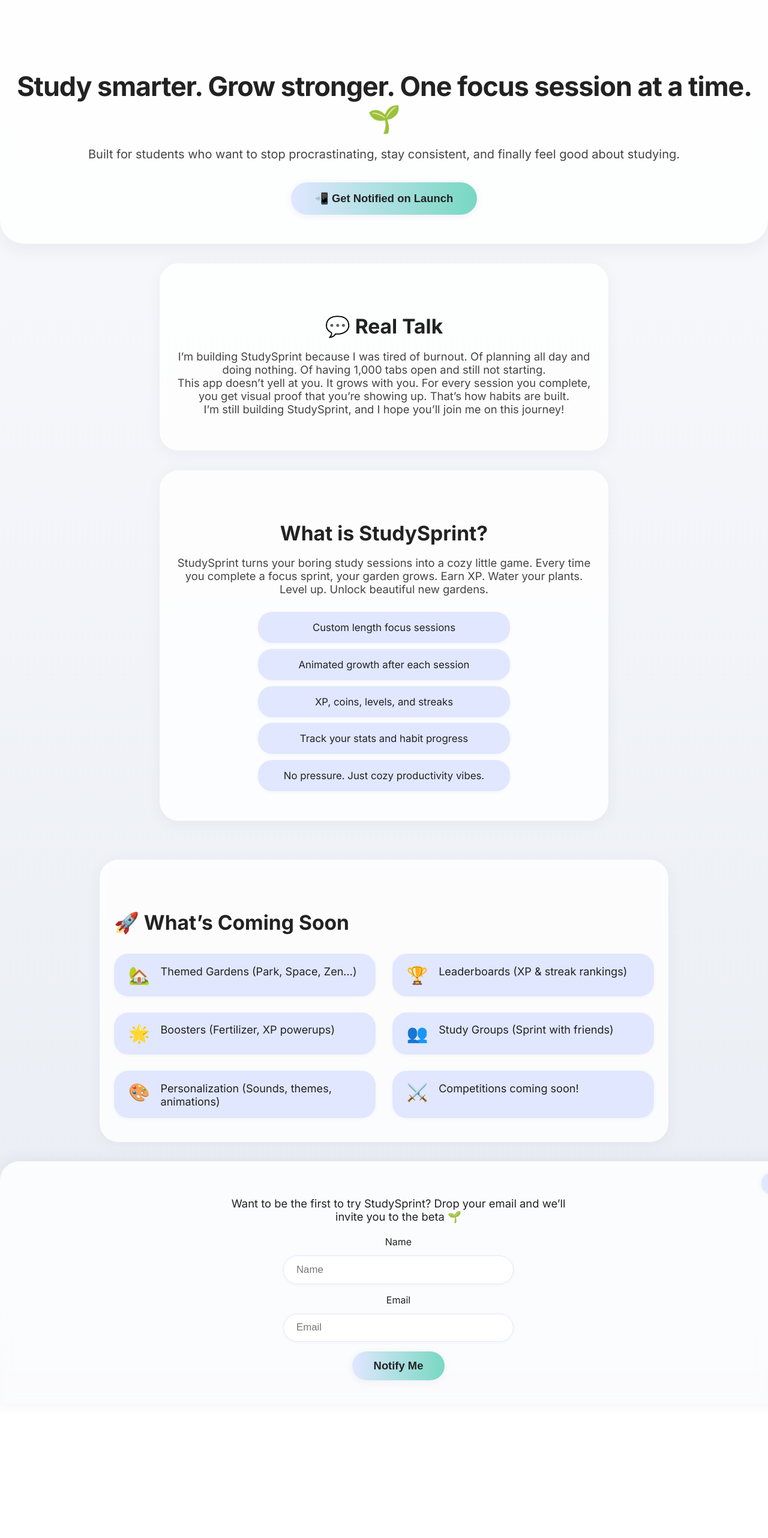
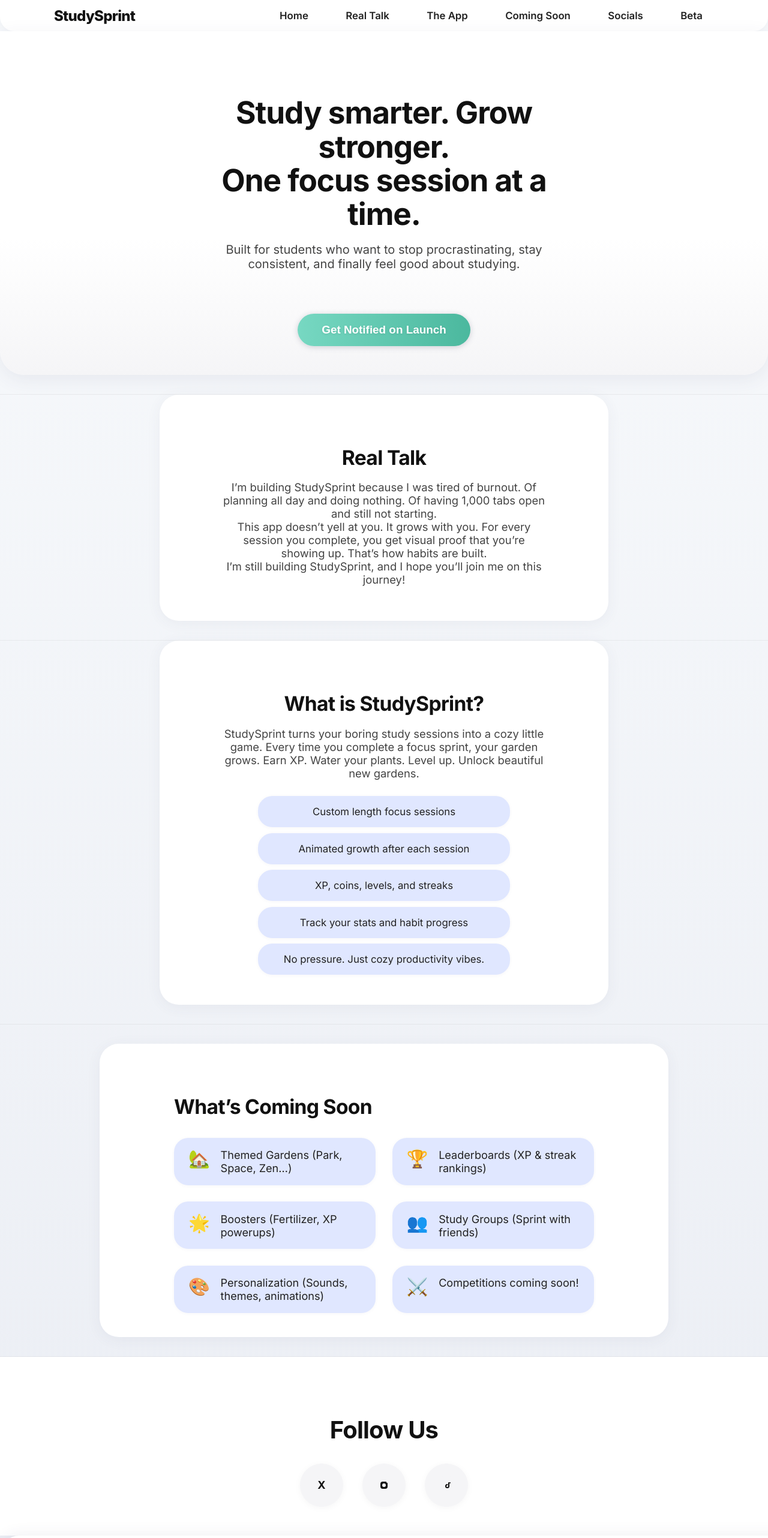
Before and after one commit to appStudySprint/StudySprint, a React (Create React App) app: page / in a window 1280 px wide. Shown: the top 2564 px of the page at 60% size. Before the commit the page ends 2341 px from the top, so only its background shows below. Built offline with nearby package versions, Linux system fonts and the light colour scheme.

Commit message:
Apple-style redesign: gradients, interactive info boxes, smooth scroll, and bugfixes (no blur)

```diff
--- a/src/App.css
+++ b/src/App.css
@@ -30,21 +30,40 @@
   background: none;
 }
 
+.navbar {
+  position: sticky;
+  top: 0;
+  width: 100%;
+  background: #fff;
+  box-shadow: 0 2px 16px rgba(60,60,100,0.06);
+  z-index: 200;
+  padding: 0.5rem 0;
+  border-radius: 0 0 1.5rem 1.5rem;
+  transition: box-shadow 0.2s;
+}
+
 .hero-section {
-  padding: 5rem 1.5rem 3rem 1.5rem;
+  padding: 3.5rem 1.5rem 3rem 1.5rem;
   text-align: center;
-  background: var(--surface);
+  background: linear-gradient(180deg, #fff 60%, #f5f5f7 100%);
   border-radius: 0 0 2.5rem 2.5rem;
   box-shadow: 0 8px 32px 0 rgba(60,60,100,0.08);
-  backdrop-filter: blur(8px);
   margin-bottom: 2rem;
+  position: relative;
+  z-index: 100;
+}
+.hero-content {
+  max-width: 600px;
+  margin: 0 auto;
+  padding: 0 1rem;
 }
 .hero-section h1 {
-  font-size: 2.8rem;
+  font-size: 3.2rem;
   font-weight: 800;
   margin-bottom: 1.2rem;
-  color: var(--text);
+  color: #111;
   letter-spacing: -1px;
+  line-height: 1.1;
 }
 .hero-sub {
   font-size: 1.25rem;
@@ -53,25 +72,55 @@
   font-weight: 400;
 }
 .cta-btn {
-  background: linear-gradient(90deg, var(--accent) 0%, var(--primary) 100%);
-  color: var(--text);
-  font-size: 1.15rem;
+  background: linear-gradient(90deg, var(--primary) 0%, var(--primary-dark) 100%);
+  color: #fff;
+  font-size: 1.18rem;
   border: none;
   border-radius: 2rem;
   padding: 1rem 2.5rem;
-  box-shadow: 0 2px 12px 0 rgba(60,60,100,0.08);
+  box-shadow: 0 2px 12px 0 rgba(60,60,100,0.12), 0 1px 8px 0 rgba(0,0,0,0.08);
   cursor: pointer;
-  font-weight: 600;
-  transition: background 0.3s, box-shadow 0.2s;
+  font-weight: 700;
+  transition: background 0.3s, box-shadow 0.2s, transform 0.15s;
+  margin-top: 2.2rem;
+  display: inline-block;
+  text-shadow: 0 1px 4px rgba(0,0,0,0.10);
 }
 .cta-btn:hover {
+  background: linear-gradient(90deg, var(--primary-dark) 0%, var(--primary) 100%);
+  color: #fff;
+  box-shadow: 0 4px 24px 0 rgba(60,60,100,0.16);
+  transform: scale(1.04) translateY(-2px);
+}
+.cta-btn:active {
   background: var(--primary-dark);
   color: #fff;
-  box-shadow: 0 4px 24px 0 rgba(60,60,100,0.12);
+  box-shadow: 0 2px 8px 0 rgba(60,60,100,0.10);
+  transform: scale(0.98);
 }
 .cta-btn:focus {
   outline: 2px dashed var(--primary);
   outline-offset: 4px;
+}
+
+.what-is-section, .real-talk-section, .coming-soon-section {
+  background: linear-gradient(135deg, var(--primary) 0%, var(--primary-dark) 100%);
+  position: relative;
+  overflow: hidden;
+  box-shadow: 0 8px 40px 0 rgba(60,60,100,0.14), 0 1.5px 18px 0 var(--primary-dark);
+  transition: transform 0.38s cubic-bezier(.4,0,.2,1), box-shadow 0.38s cubic-bezier(.4,0,.2,1);
+}
+.what-is-section:hover, .real-talk-section:hover, .coming-soon-section:hover {
+  transform: scale(1.012) translateY(-2px);
+  box-shadow: 0 10px 28px 0 rgba(60,60,100,0.16), 0 2px 12px 0 var(--primary-dark);
+  z-index: 10;
+}
+.what-is-section::after, .real-talk-section::after, .coming-soon-section::after {
+  content: none;
+}
+.what-is-content, .real-talk-content, .coming-soon-content {
+  position: relative;
+  z-index: 1;
 }
 
 .what-is-section {
@@ -79,16 +128,21 @@
   max-width: 700px;
   margin: 0 auto 2rem auto;
   text-align: center;
-  background: var(--surface);
+  background: #fff;
   border-radius: 2rem;
   box-shadow: 0 4px 24px 0 rgba(60,60,100,0.06);
-  backdrop-filter: blur(6px);
+}
+.what-is-content {
+  max-width: 540px;
+  margin: 0 auto;
+  padding: 0 1rem;
 }
 .what-is-section h2 {
   font-size: 2.1rem;
   margin-bottom: 1.1rem;
-  color: var(--text);
+  color: #111;
   font-weight: 700;
+  letter-spacing: -0.02em;
 }
 .what-is-section p {
   font-size: 1.15rem;
@@ -115,18 +169,23 @@
 
 .coming-soon-section {
   padding: 3.5rem 1.5rem 2.5rem 1.5rem;
-  background: var(--surface);
+  background: #fff;
   border-radius: 2rem;
   max-width: 900px;
   margin: 2rem auto;
   box-shadow: 0 4px 24px 0 rgba(60,60,100,0.06);
-  backdrop-filter: blur(6px);
+}
+.coming-soon-content {
+  max-width: 700px;
+  margin: 0 auto;
+  padding: 0 1rem;
 }
 .coming-soon-section h2 {
   font-size: 2.1rem;
   margin-bottom: 2rem;
-  color: var(--text);
+  color: #111;
   font-weight: 700;
+  letter-spacing: -0.02em;
 }
 .coming-soon-grid {
   display: grid;
@@ -153,16 +212,21 @@
   max-width: 700px;
   margin: 0 auto 2rem auto;
   text-align: center;
-  background: var(--surface);
+  background: #fff;
   border-radius: 2rem;
   box-shadow: 0 4px 24px 0 rgba(60,60,100,0.06);
-  backdrop-filter: blur(6px);
+}
+.real-talk-content {
+  max-width: 540px;
+  margin: 0 auto;
+  padding: 0 1rem;
 }
 .real-talk-section h2 {
   font-size: 2.1rem;
   margin-bottom: 1.1rem;
-  color: var(--text);
+  color: #111;
   font-weight: 700;
+  letter-spacing: -0.02em;
 }
 .real-talk-section p {
   font-size: 1.15rem;
@@ -197,17 +261,28 @@
   outline: 2px dashed var(--primary);
   outline-offset: 4px;
 }
+.footer-cta-anim {
+  max-width: 600px;
+  margin: 0 auto;
+  padding: 0 1rem;
+  opacity: 0;
+  transform: translateY(40px);
+  transition: opacity 0.9s cubic-bezier(.4,0,.2,1), transform 0.9s cubic-bezier(.4,0,.2,1);
+}
+.footer-cta-anim.fade-in {
+  opacity: 1;
+  transform: translateY(0);
+}
 .footer-cta-section {
   position: sticky;
   bottom: 0;
   width: 100%;
   z-index: 10;
-  background: var(--surface);
+  background: #fff;
   padding: 2.5rem 1.5rem 2.5rem 1.5rem;
   border-radius: 2rem 2rem 0 0;
   box-shadow: 0 -2px 24px 0 rgba(60,60,100,0.08);
   backdrop-filter: blur(8px);
-  /* Add relative for close button */
   position: relative;
   opacity: 0;
   pointer-events: none;
@@ -221,12 +296,14 @@
   max-width: 600px;
   margin: 0 auto;
   text-align: center;
+  background: none;
 }
 .footer-cta-content p {
-  font-size: 1.15rem;
-  color: var(--text);
+  font-size: 1.18rem;
+  color: #111;
   margin-bottom: 1.3rem;
-  font-weight: 500;
+  font-weight: 600;
+  background: none;
 }
 .cta-form {
   display: flex;
@@ -254,19 +331,27 @@
 .cta-form button {
   background: linear-gradient(90deg, var(--accent) 0%, var(--primary) 100%);
   color: var(--text);
-  font-size: 1.15rem;
+  font-size: 1.18rem;
   border: none;
   border-radius: 2rem;
-  padding: 0.8rem 2.2rem;
+  padding: 1rem 2.5rem;
   box-shadow: 0 2px 12px 0 rgba(60,60,100,0.08);
   cursor: pointer;
-  font-weight: 600;
-  transition: background 0.3s, box-shadow 0.2s;
+  font-weight: 700;
+  transition: background 0.3s, box-shadow 0.2s, transform 0.15s;
+  outline: none;
 }
 .cta-form button:hover {
   background: var(--primary-dark);
   color: #fff;
   box-shadow: 0 4px 24px 0 rgba(60,60,100,0.12);
+  transform: scale(1.04) translateY(-2px);
+}
+.cta-form button:active {
+  background: var(--primary-dark);
+  color: #fff;
+  box-shadow: 0 2px 8px 0 rgba(60,60,100,0.10);
+  transform: scale(0.98);
 }
 .cta-form button:focus {
   outline: 2px dashed var(--primary);
@@ -283,7 +368,27 @@
   font-weight: 600;
 }
 
+.fade-in {
+  opacity: 1;
+  transform: translateY(0);
+  transition: opacity 0.9s cubic-bezier(.4,0,.2,1), transform 0.9s cubic-bezier(.4,0,.2,1);
+}
+.hero-content {
+  opacity: 1;
+  transform: none;
+}
+
 @media (max-width: 768px) {
+  .hero-section {
+    padding: 2.5rem 1rem 2rem 1rem;
+  }
+  .hero-section h1 {
+    font-size: 2.1rem;
+  }
+  .cta-btn {
+    font-size: 1rem;
+    padding: 0.8rem 1.5rem;
+  }
   .hero-section,
   .what-is-section,
   .real-talk-section,
--- a/src/App.js
+++ b/src/App.js
@@ -4,6 +4,8 @@
 import WhatIsSection from './WhatIsSection';
 import ComingSoonSection from './ComingSoonSection';
 import RealTalkSection from './RealTalkSection';
+import SocialMediaSection from './SocialMediaSection';
+import NavBar from './NavBar';
 const FooterCTASection = React.lazy(() => import('./FooterCTASection'));
 
 function App() {
@@ -14,17 +16,55 @@
       footerCTARef.current.show();
       const formSection = document.getElementById('footer-cta-section');
       if (formSection) {
-        formSection.scrollIntoView({ behavior: 'smooth' });
+        // Custom scroll: slow down by 30% in the last 20% of the scroll
+        const viewportHeight = window.innerHeight;
+        const offset = viewportHeight * 0.1; // 10% from top
+        const targetY = formSection.getBoundingClientRect().top + window.pageYOffset - offset;
+        const startY = window.pageYOffset;
+        const distance = targetY - startY;
+        const duration = 1600;
+        let startTime = null;
+        function customEase(t) {
+          if (t < 0.8) {
+            return t / 0.8 * 0.7; // first 80% of time, 70% of distance
+          } else {
+            // last 20% of time, 30% of distance, slower
+            return 0.7 + ((t - 0.8) / 0.2) * 0.3;
+          }
+        }
+        function scrollStep(timestamp) {
+          if (!startTime) startTime = timestamp;
+          const elapsed = timestamp - startTime;
+          const progress = Math.min(elapsed / duration, 1);
+          const eased = customEase(progress);
+          window.scrollTo(0, startY + distance * eased);
+          if (progress < 1) {
+            window.requestAnimationFrame(scrollStep);
+          }
+        }
+        window.requestAnimationFrame(scrollStep);
       }
     }
   };
 
   return (
     <div className="App">
-      <HeroSection onNotifyClick={handleScrollToForm} />
-      <RealTalkSection />
-      <WhatIsSection />
-      <ComingSoonSection />
+      <NavBar />
+      <section id="hero-section">
+        <HeroSection onNotifyClick={handleScrollToForm} />
+      </section>
+      <section id="real-talk-section">
+        <RealTalkSection />
+      </section>
+      <section id="what-is-section">
+        <WhatIsSection />
+      </section>
+      <section id="coming-soon-section">
+        <ComingSoonSection />
+      </section>
+      <section id="social-media-section">
+        <SocialMediaSection />
+      </section>
       <Suspense fallback={null}>
         <FooterCTASection ref={footerCTARef} />
       </Suspense>
--- a/src/ComingSoonSection.js
+++ b/src/ComingSoonSection.js
@@ -1,4 +1,4 @@
-import React from 'react';
+import React, { useEffect, useRef } from 'react';
 
 const features = [
   { icon: '🏡', text: 'Themed Gardens (Park, Space, Zen…)'},
@@ -9,9 +9,17 @@
   { icon: '⚔️', text: 'Competitions coming soon!'},
 ];
 
-const ComingSoonSection = () => (
+const ComingSoonSection = () => {
+  const ref = useRef();
+  useEffect(() => {
+    if (ref.current) {
+      ref.current.classList.add('fade-in');
+    }
+  }, []);
+  return (
     <section className="coming-soon-section">
-    <h2>🚀 What’s Coming Soon</h2>
+      <div className="coming-soon-content" ref={ref}>
+        <h2>What’s Coming Soon</h2>
         <div className="coming-soon-grid">
           {features.map((f, i) => (
             <div className="coming-soon-feature" key={i}>
@@ -20,7 +28,9 @@
             </div>
           ))}
         </div>
+      </div>
     </section>
   );
+};
 
 export default ComingSoonSection;
--- a/src/FooterCTASection.js
+++ b/src/FooterCTASection.js
@@ -1,4 +1,4 @@
-import React, { useState, useEffect, forwardRef, useImperativeHandle } from 'react';
+import React, { useState, useEffect, forwardRef, useImperativeHandle, useRef } from 'react';
 
 function debounce(func, delay = 100) {
   let timeout;
@@ -11,7 +11,7 @@
 const FooterCTASection = forwardRef((props, ref) => {
   const [visible, setVisible] = useState(false);
   const [closed, setClosed] = useState(false);
-  // Removed unused lastScrollY
+  const animRef = useRef();
 
   useImperativeHandle(ref, () => ({
     show: () => {
@@ -25,7 +25,6 @@
       const scrollPosition = window.innerHeight + window.scrollY;
       const bottom = document.body.offsetHeight - 10;
       const atBottom = scrollPosition >= bottom;
-      // If user scrolls up by at least 200px from the bottom, reset closed state
       if (!atBottom && closed) {
         const distanceFromBottom = document.body.offsetHeight - window.innerHeight - window.scrollY;
         if (distanceFromBottom > 200) {
@@ -39,13 +38,18 @@
     const debouncedHandleScroll = debounce(handleScroll, 100);
     window.addEventListener('scroll', debouncedHandleScroll);
     window.addEventListener('resize', debouncedHandleScroll);
-    // Run once on mount
     handleScroll();
     return () => {
       window.removeEventListener('scroll', debouncedHandleScroll);
       window.removeEventListener('resize', debouncedHandleScroll);
     };
   }, [closed]);
+
+  useEffect(() => {
+    if (visible && animRef.current) {
+      animRef.current.classList.add('fade-in');
+    }
+  }, [visible]);
 
   const handleClose = () => {
     setVisible(false);
@@ -55,8 +59,9 @@
   return (
     <footer className={`footer-cta-section${visible ? ' show' : ''}`} id="footer-cta-section">
       <button className="footer-cta-close" onClick={handleClose} aria-label="Close">×</button>
+      <div className="footer-cta-anim" ref={animRef}>
         <div className="footer-cta-content">
-        <p>Want to be the first to try StudySprint? Drop your email and we’ll invite you to the beta <span role="img" aria-label="seedling">🌱</span></p>
+          <p>Want to be the first to try StudySprint? Drop your email and we’ll invite you to the beta.</p>
           <form className="cta-form" action="https://formspree.io/f/movljlbj" method="POST">
             <label htmlFor="name">Name</label>
             <input
@@ -79,6 +84,7 @@
             <button type="submit">Notify Me</button>
           </form>
         </div>
+      </div>
     </footer>
   );
 });
--- a/src/HeroSection.js
+++ b/src/HeroSection.js
@@ -1,11 +1,19 @@
-import React from 'react';
+import React, { useEffect, useRef } from 'react';
 
 const HeroSection = ({ onNotifyClick }) => {
+  const ref = useRef();
+  useEffect(() => {
+    if (ref.current) {
+      ref.current.classList.add('fade-in');
+    }
+  }, []);
   return (
     <section className="hero-section">
-      <h1>Study smarter. Grow stronger. One focus session at a time. <span role="img" aria-label="seedling">🌱</span></h1>
-      <p className="hero-sub">Built for students who want to stop procrastinating, stay consistent, and finally feel good about studying.</p>
-      <button className="cta-btn" onClick={onNotifyClick}>📲 Get Notified on Launch</button>
+      <div className="hero-content" ref={ref}>
+        <h1>Study smarter. Grow stronger.<br />One focus session at a time.</h1>
+        <p className="hero-sub">Built for students who want to stop procrastinating, stay consistent, and finally feel good about studying.</p>
+        <button className="cta-btn" onClick={onNotifyClick}>Get Notified on Launch</button>
+      </div>
     </section>
   );
 };
--- /dev/null
+++ b/src/NavBar.css
@@ -0,0 +1,70 @@
+.navbar {
+  position: sticky;
+  top: 0;
+  width: 100%;
+  background: #fff;
+  box-shadow: 0 2px 16px rgba(60,60,100,0.06);
+  z-index: 100;
+  padding: 0.5rem 0;
+  border-radius: 0 0 1.5rem 1.5rem;
+  transition: box-shadow 0.2s;
+}
+
+.navbar-content {
+  max-width: 1100px;
+  margin: 0 auto;
+  display: flex;
+  align-items: center;
+  justify-content: space-between;
+  padding: 0 2rem;
+}
+
+.navbar-logo {
+  font-family: 'SF Pro Display', 'Inter', Arial, sans-serif;
+  font-size: 1.5rem;
+  font-weight: 800;
+  color: #111;
+  letter-spacing: -0.03em;
+}
+
+.navbar-links {
+  display: flex;
+  gap: 1.5rem;
+  list-style: none;
+  margin: 0;
+  padding: 0;
+}
+
+.navbar-link {
+  background: none;
+  border: none;
+  font-family: inherit;
+  font-size: 1.05rem;
+  font-weight: 600;
+  color: #222;
+  padding: 0.5rem 1.2rem;
+  border-radius: 1.2rem;
+  cursor: pointer;
+  transition: background 0.2s, color 0.2s, box-shadow 0.2s;
+}
+
+.navbar-link:hover, .navbar-link:focus {
+  background: #f5f5f7;
+  color: #111;
+  box-shadow: 0 2px 8px rgba(60,60,100,0.08);
+  outline: none;
+}
+
+@media (max-width: 700px) {
+  .navbar-content {
+    flex-direction: column;
+    gap: 0.7rem;
+    padding: 0 1rem;
+  }
+  .navbar-links {
+    gap: 0.7rem;
+  }
+  .navbar-logo {
+    font-size: 1.2rem;
+  }
+}
--- /dev/null
+++ b/src/NavBar.js
@@ -0,0 +1,37 @@
+import React from 'react';
+import './NavBar.css';
+
+const navLinks = [
+  { label: 'Home', to: 'hero-section' },
+  { label: 'Real Talk', to: 'real-talk-section' },
+  { label: 'The App', to: 'what-is-section' },
+  { label: 'Coming Soon', to: 'coming-soon-section' },
+  { label: 'Socials', to: 'social-media-section' },
+  { label: 'Beta', to: 'footer-cta-section' },
+];
+
+function scrollToSection(id) {
+  const el = document.getElementById(id);
+  if (el) {
+    el.scrollIntoView({ behavior: 'smooth' });
+  }
+}
+
+const NavBar = () => (
+  <nav className="navbar">
+    <div className="navbar-content">
+      <span className="navbar-logo">StudySprint</span>
+      <ul className="navbar-links">
+        {navLinks.map(link => (
+          <li key={link.to}>
+            <button className="navbar-link" onClick={() => scrollToSection(link.to)}>
+              {link.label}
+            </button>
+          </li>
+        ))}
+      </ul>
+    </div>
+  </nav>
+);
+
+export default NavBar;
--- a/src/RealTalkSection.js
+++ b/src/RealTalkSection.js
@@ -1,12 +1,22 @@
-import React from 'react';
+import React, { useEffect, useRef } from 'react';
 
-const RealTalkSection = () => (
+const RealTalkSection = () => {
+  const ref = useRef();
+  useEffect(() => {
+    if (ref.current) {
+      ref.current.classList.add('fade-in');
+    }
+  }, []);
+  return (
     <section className="real-talk-section">
-    <h2>💬 Real Talk</h2>
+      <div className="real-talk-content" ref={ref}>
+        <h2>Real Talk</h2>
         <p>I’m building StudySprint because I was tired of burnout. Of planning all day and doing nothing. Of having 1,000 tabs open and still not starting.<br/>
         This app doesn’t yell at you. It grows with you. For every session you complete, you get visual proof that you’re showing up. That’s how habits are built.<br/>
         I’m still building StudySprint, and I hope you’ll join me on this journey!</p>
+      </div>
     </section>
   );
+};
 
 export default RealTalkSection;
--- /dev/null
+++ b/src/SocialMediaSection.css
@@ -0,0 +1,51 @@
+.social-media-section {
+  padding: 64px 0 48px 0;
+  background: #fff;
+  text-align: center;
+}
+
+.social-media-section h2 {
+  font-family: 'SF Pro Display', 'Inter', Arial, sans-serif;
+  font-size: 2.5rem;
+  font-weight: 700;
+  color: #111;
+  margin-bottom: 32px;
+  letter-spacing: -0.02em;
+}
+
+.social-icons {
+  display: flex;
+  justify-content: center;
+  gap: 32px;
+}
+
+.social-icon {
+  display: flex;
+  align-items: center;
+  justify-content: center;
+  width: 72px;
+  height: 72px;
+  border-radius: 50%;
+  background: #f5f5f7;
+  box-shadow: 0 2px 12px rgba(0,0,0,0.04);
+  transition: box-shadow 0.2s, transform 0.2s;
+  text-decoration: none;
+}
+
+.social-icon:hover {
+  box-shadow: 0 4px 24px rgba(0,0,0,0.10);
+  transform: translateY(-4px) scale(1.05);
+}
+
+@media (max-width: 600px) {
+  .social-icons {
+    gap: 16px;
+  }
+  .social-icon {
+    width: 56px;
+    height: 56px;
+  }
+  .social-media-section h2 {
+    font-size: 2rem;
+  }
+}
--- /dev/null
+++ b/src/SocialMediaSection.js
@@ -0,0 +1,50 @@
+import React from 'react';
+import './SocialMediaSection.css';
+
+const socials = [
+  { name: 'X', url: '#', icon: (
+    <svg width="32" height="32" viewBox="0 0 32 32" fill="none" xmlns="http://www.w3.org/2000/svg">
+      <circle cx="16" cy="16" r="16" fill="#F5F5F7"/>
+      <text x="16" y="22" textAnchor="middle" fontSize="18" fontWeight="bold" fill="#111">X</text>
+    </svg>
+  ) },
+  { name: 'Instagram', url: '#', icon: (
+    <svg width="32" height="32" viewBox="0 0 32 32" fill="none" xmlns="http://www.w3.org/2000/svg">
+      <circle cx="16" cy="16" r="16" fill="#F5F5F7"/>
+      <rect x="10" y="10" width="12" height="12" rx="4" fill="#111"/>
+      <circle cx="16" cy="16" r="3" fill="#F5F5F7"/>
+      <circle cx="21" cy="11" r="1" fill="#F5F5F7"/>
+    </svg>
+  ) },
+  { name: 'TikTok', url: '#', icon: (
+    <svg width="32" height="32" viewBox="0 0 32 32" fill="none" xmlns="http://www.w3.org/2000/svg">
+      <circle cx="16" cy="16" r="16" fill="#F5F5F7"/>
+      <path d="M20 12v5.5a2.5 2.5 0 11-2.5-2.5" stroke="#111" strokeWidth="2" strokeLinecap="round" strokeLinejoin="round"/>
+      <circle cx="22" cy="12" r="1" fill="#111"/>
+    </svg>
+  ) },
+];
+
+function SocialMediaSection() {
+  return (
+    <section className="social-media-section">
+      <h2>Follow Us</h2>
+      <div className="social-icons">
+        {socials.map((social) => (
+          <a
+            key={social.name}
+            href={social.url}
+            className="social-icon"
+            aria-label={social.name}
+            target="_blank"
+            rel="noopener noreferrer"
+          >
+            {social.icon}
+          </a>
+        ))}
+      </div>
+    </section>
+  );
+}
+
+export default SocialMediaSection;
--- a/src/WhatIsSection.js
+++ b/src/WhatIsSection.js
@@ -1,7 +1,15 @@
-import React from 'react';
+import React, { useEffect, useRef } from 'react';
 
-const WhatIsSection = () => (
+const WhatIsSection = () => {
+  const ref = useRef();
+  useEffect(() => {
+    if (ref.current) {
+      ref.current.classList.add('fade-in');
+    }
+  }, []);
+  return (
     <section className="what-is-section">
+      <div className="what-is-content" ref={ref}>
         <h2>What is StudySprint?</h2>
         <p>StudySprint turns your boring study sessions into a cozy little game. Every time you complete a focus sprint, your garden grows. Earn XP. Water your plants. Level up. Unlock beautiful new gardens.</p>
         <ul className="features-list">
@@ -11,7 +19,9 @@
           <li>Track your stats and habit progress</li>
           <li>No pressure. Just cozy productivity vibes.</li>
         </ul>
+      </div>
     </section>
   );
+};
 
 export default WhatIsSection;
```
Lines whose indentation alone changed are shown as unchanged.
